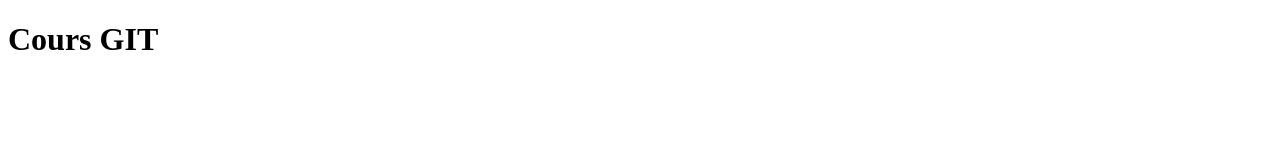
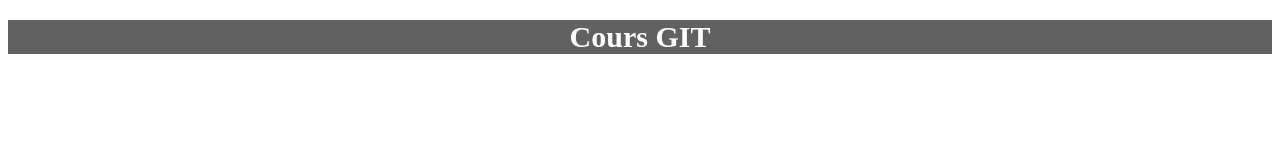
Before and after one commit to DumetF/mon_site_web, a plain HTML site: page index.html in a window 1280 px wide. Drawn offline with Linux system fonts and the light colour scheme.

Commit message:
Ajout du top_banner + css

```diff
--- a/assets/css/style.css
+++ b/assets/css/style.css
@@ -0,0 +1,7 @@
+#top_banner {
+    color: rgb(255,255,255);
+    font-size: 30px;
+    background-color: rgba(30,30,30,0.7);;
+    overflow: auto;
+    text-align: center;
+}
--- a/index.html
+++ b/index.html
@@ -8,7 +8,6 @@
     <body>
 
         <!-- TITRE DE LA PAGE -->
-        <h1>Cours GIT</h1>
-
+        <h1 id="top_banner">Cours GIT</h1>
     </body>
     </html>
```
